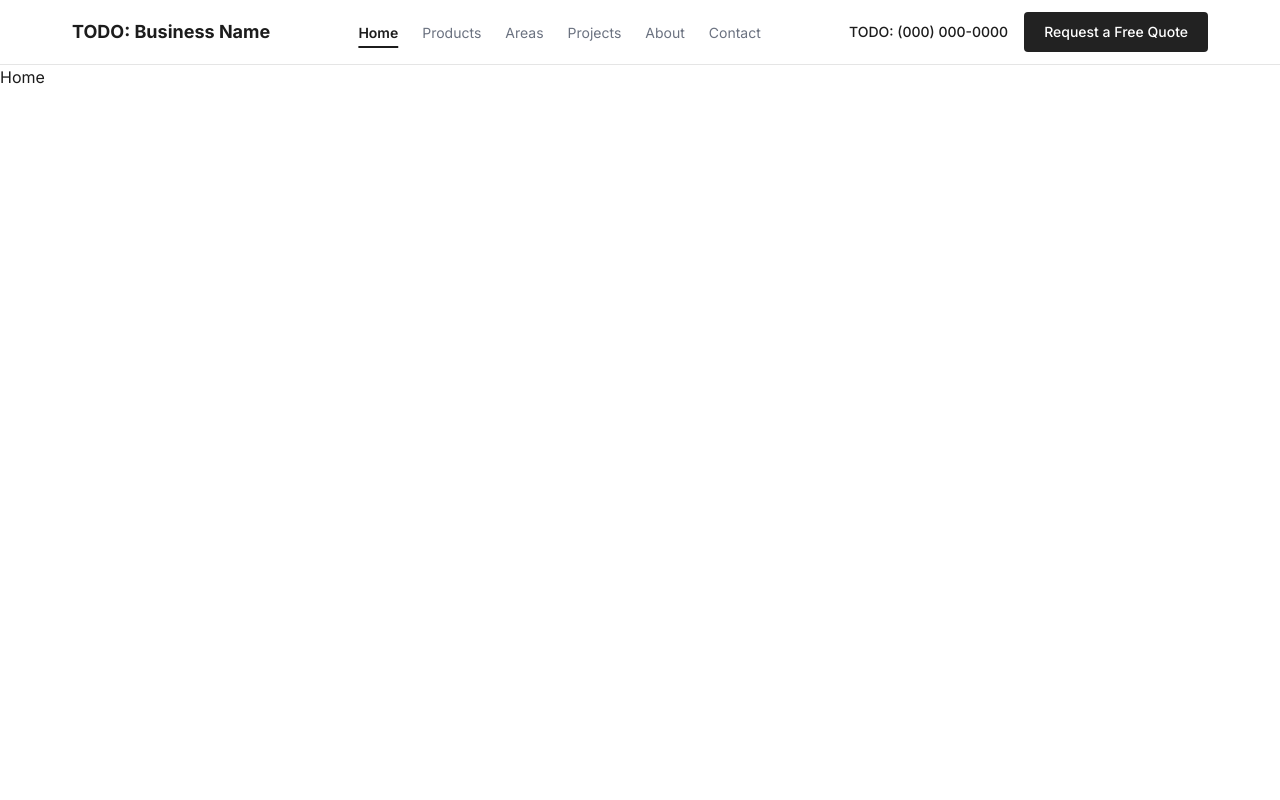
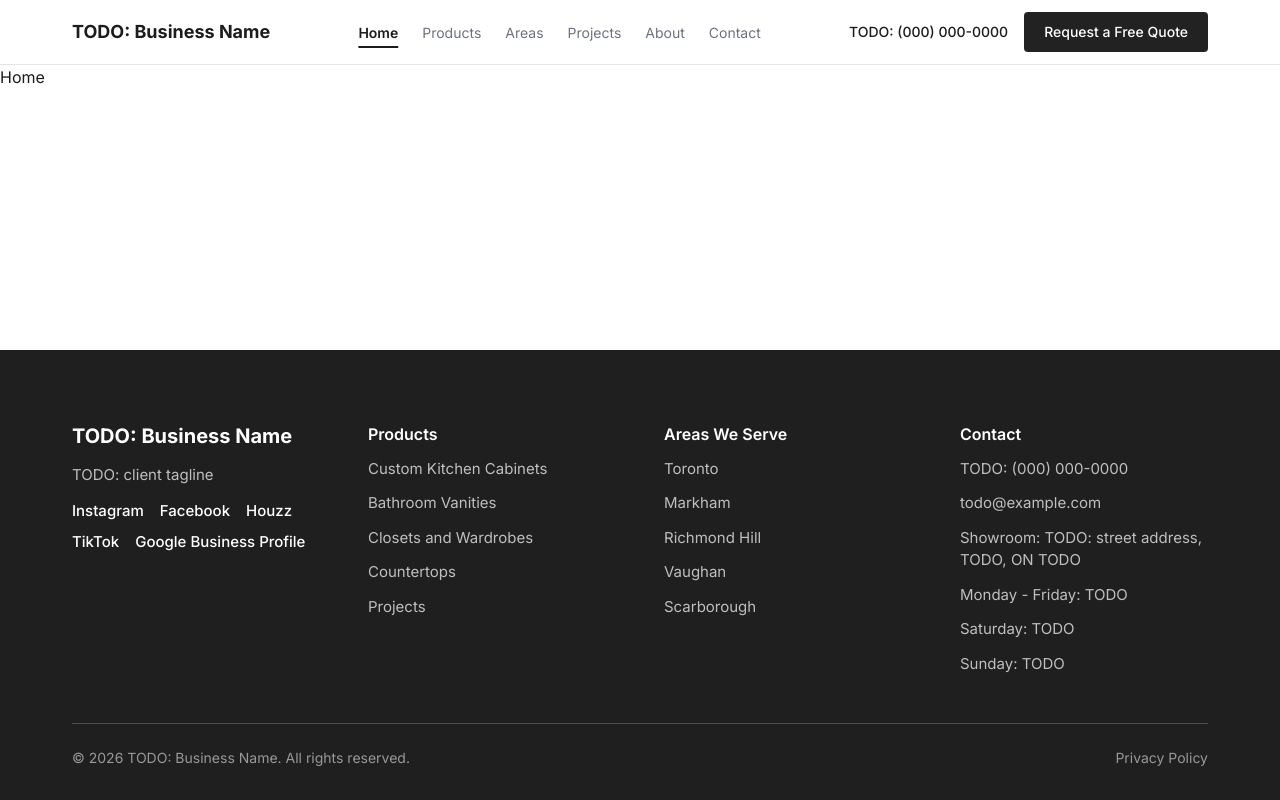
Before and after one commit to Abdallah-Divkar/kitchen-renovation-website, a Next.js app in the folder client/: page / in a window 1280 px wide. Built offline with nearby package versions, Linux system fonts and the light colour scheme.

Commit message:
add site footer

```diff
--- a/client/src/app/globals.css
+++ b/client/src/app/globals.css
@@ -13,6 +13,12 @@
   --color-surface-alt: #f5f5f5; /* alternating section background */
   --color-line: #e5e5e5; /* borders and dividers */
   --color-placeholder: #d9d9d9; /* image placeholder boxes */
+
+  /* Footer */
+  --color-footer: #1f1f1f; /* footer background */
+  --color-footer-text: #bfbfbf; /* footer body text and links */
+  --color-footer-muted: #999999; /* copyright line */
+  --color-footer-line: #4d4d4d; /* divider above the bottom bar */
 
   /* Fonts: one family for body and headings, as in the wireframe */
   --font-sans: var(--font-body), ui-sans-serif, system-ui, sans-serif;
--- a/client/src/components/layout/Footer.js
+++ b/client/src/components/layout/Footer.js
@@ -1,4 +1,125 @@
-// Site footer: content to be decided in a later task
+import Link from "next/link";
+import Container from "@/components/ui/Container";
+import { cities } from "@/data/cities";
+import { navLinks } from "@/data/nav";
+import { products } from "@/data/products";
+import { site } from "@/data/site";
+import { cn } from "@/lib/cn";
+
+// Hard-coded for now: Cache Components may reject reading the current date here
+const copyrightYear = 2026;
+
+const projectsLink = navLinks.find((link) => link.href === "/projects");
+
+const linkClass =
+  "rounded-sm hover:text-surface hover:underline focus-visible:outline-2 focus-visible:outline-offset-4 focus-visible:outline-surface";
+const headingClass = "text-base font-semibold text-surface";
+const listClass = "mt-3 flex flex-col gap-3 text-[15px]";
+
 export default function Footer() {
-  return <footer />;
+  const { address } = site;
+
+  return (
+    <footer className="bg-footer text-footer-text pt-18 pb-8">
+      <Container>
+        <div className="grid gap-10 sm:grid-cols-2 lg:grid-cols-4 lg:gap-12">
+          {/* Brand: the business name stands in for the logo until it arrives */}
+          <div className="flex flex-col gap-3.5">
+            <Link
+              href="/"
+              className={cn(linkClass, "text-surface w-fit text-xl font-bold")}
+            >
+              {site.name}
+            </Link>
+            <p className="text-[15px]">{site.tagline}</p>
+            <ul
+              aria-label="Social media"
+              className="text-surface flex flex-wrap gap-x-4 gap-y-2 text-[15px] font-medium"
+            >
+              {site.social.map(({ label, href }) => (
+                <li key={label}>
+                  <a href={href} className={linkClass}>
+                    {label}
+                  </a>
+                </li>
+              ))}
+            </ul>
+          </div>
+
+          <nav aria-labelledby="footer-products">
+            <h2 id="footer-products" className={headingClass}>
+              Products
+            </h2>
+            <ul className={listClass}>
+              {products.map(({ slug, name }) => (
+                <li key={slug}>
+                  <Link href="/products" className={linkClass}>
+                    {name}
+                  </Link>
+                </li>
+              ))}
+              {projectsLink && (
+                <li>
+                  <Link href={projectsLink.href} className={linkClass}>
+                    {projectsLink.label}
+                  </Link>
+                </li>
+              )}
+            </ul>
+          </nav>
+
+          <nav aria-labelledby="footer-areas">
+            <h2 id="footer-areas" className={headingClass}>
+              Areas We Serve
+            </h2>
+            <ul className={listClass}>
+              {cities.map(({ slug, name }) => (
+                <li key={slug}>
+                  <Link href="/areas" className={linkClass}>
+                    {name}
+                  </Link>
+                </li>
+              ))}
+            </ul>
+          </nav>
+
+          <div>
+            <h2 className={headingClass}>Contact</h2>
+            <ul className={listClass}>
+              <li>
+                <a href={`tel:${site.phoneHref}`} className={linkClass}>
+                  <span className="sr-only">Call </span>
+                  {site.phone}
+                </a>
+              </li>
+              <li>
+                <a href={`mailto:${site.email}`} className={linkClass}>
+                  {site.email}
+                </a>
+              </li>
+              <li>
+                <address className="not-italic">
+                  Showroom: {address.street}, {address.city}, {address.province}{" "}
+                  {address.postalCode}
+                </address>
+              </li>
+              {site.hours.map(({ days, hours }) => (
+                <li key={days}>
+                  {days}: {hours}
+                </li>
+              ))}
+            </ul>
+          </div>
+        </div>
+
+        <div className="border-footer-line text-footer-muted mt-12 flex flex-col gap-2 border-t pt-6 text-sm sm:flex-row sm:justify-between">
+          <p>
+            © {copyrightYear} {site.name}. All rights reserved.
+          </p>
+          {/* Placeholder text until a privacy policy page exists */}
+          <p>Privacy Policy</p>
+        </div>
+      </Container>
+    </footer>
+  );
 }
```
